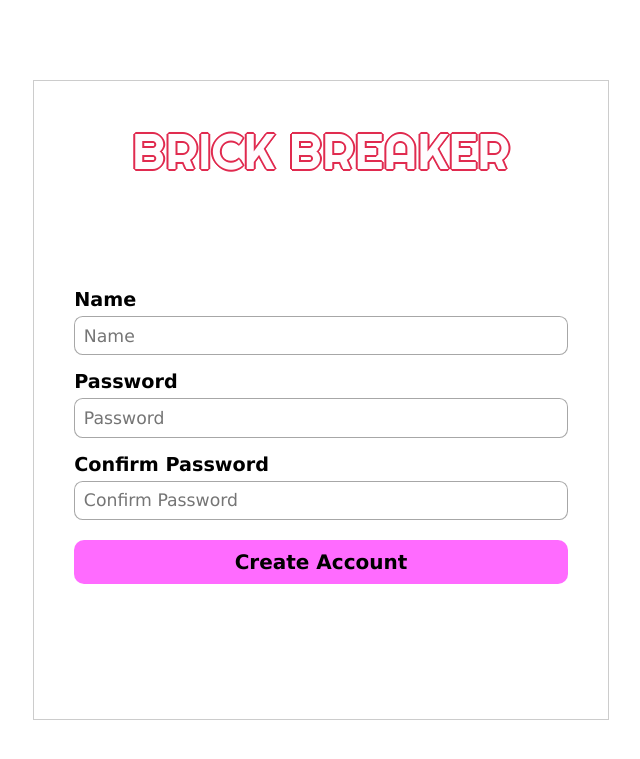
After one commit to kimhuy1303/BreakOut, a PHP site: page /register.php in a window 1280 px wide. The commit adds this page. Shown: the top 759 px of the page, without its empty margins (319-959 px from the left). Run offline with PHP 8.4, Linux system fonts and the light colour scheme; some libraries are stand-ins or nearby versions.

Commit message:
Update input placeholder and file register

```diff
--- /dev/null
+++ b/register.php
@@ -0,0 +1,161 @@
+<!DOCTYPE html>
+<html lang="en">
+
+<head>
+    <meta charset="utf-8">
+    <meta name="viewport" content="width=device-width, initial-scale=1">
+    <meta http-equiv="x-ua-compatible" content="ie=edge">
+    <link href="https://fonts.googleapis.com/css2?family=Kanit:wght@100&display=swap" rel="stylesheet">
+    <link href="https://fonts.googleapis.com/css?family=Righteous" rel="stylesheet" />
+    <script src="https://unpkg.com/phosphor-icons"></script>
+    <title>My Example</title>
+
+    <!-- CSS -->
+    <style>
+    * {
+        margin: 0;
+        padding: 0;
+        box-sizing: border-box;
+    }
+
+    .logo {
+        font-family: "Righteous";
+        font-style: normal;
+        width: 90%;
+        height: 50px;
+        margin: 2rem auto;
+        /* text-align: center;/ */
+        display: block;
+        font-size: 50px;
+        display: flex;
+        justify-content: center;
+        align-items: center;
+
+    }
+
+    .logo p {
+        color: #fefcfe;
+        /* left: 15%;
+        position: absolute; */
+        text-shadow: 2px 0 0 #e02a4f, -2px 0 0 #e02a4f, 0 2px 0 #e02a4f,
+            0 -2px 0 #e02a4f, 1px 1px #e02a4f, -1px -1px 0 #e02a4f, 1px -1px 0 #e02a4f,
+            -1px 1px 0 #e02a4f;
+    }
+
+    .logo i {
+        font-size: 55px;
+        /* position: absolute; */
+        /* left: 4%; */
+
+        transform: translateY(1px);
+        /* display: block; */
+        color: #f9c0cc;
+    }
+
+    .myForm {
+        position: absolute;
+        top: 50%;
+        left: 50%;
+        transform: translate(-50%, -50%);
+        font-family: "Lucida Sans Unicode", "Lucida Grande", sans-serif;
+        font-size: 0.8em;
+        width: 45em;
+        height: 50em;
+        padding: 1em;
+        border: 1px solid #ccc;
+    }
+
+    .myForm>form p {
+        margin: 15px auto;
+        transform: translateY(80px);
+        width: 90%;
+    }
+
+    .myForm * {
+        box-sizing: border-box;
+    }
+
+    .myForm label {
+        font-size: 1.5em;
+        font-weight: 600;
+
+    }
+
+    .myForm input {
+        display: block;
+        width: 100%;
+        border-radius: 0.5em;
+        font-family: "Lucida Sans Unicode", "Lucida Grande", sans-serif;
+        font-size: 0.9em;
+        padding: 0.5em;
+        margin: 0.3em 0 0.3em 0;
+        border: 1px solid rgba(80, 80, 80, 0.5);
+    }
+
+    .myForm input[type="submit"] {
+        padding: 0.5em;
+        font-size: 20px;
+        border-radius: 0.5em;
+        background: #f2fa;
+        border: none;
+        font-weight: bold;
+        margin-top: 1em;
+    }
+
+    .myForm input[type="submit"]:hover {
+        background: #f2fe;
+        cursor: pointer;
+    }
+    </style>
+
+</head>
+
+<body>
+    <div class="myForm">
+        <div class="logo">
+            <i class="ph-target"></i>
+            <p>BRICK BREAKER</p>
+        </div>
+        <form method="post" action="#">
+            <p>
+                <label>Name
+                    <input type="text" name="name" placeholder="Name">
+                </label>
+            </p>
+
+            <p>
+                <label>Password
+                    <input type="password" placeholder="Password" name="password">
+                </label>
+            </p>
+            <p>
+                <label>Confirm Password
+                    <input type="text" name="customer_name" placeholder="Confirm Password">
+                </label>
+            </p>
+
+            <p><input type="submit" name="submit-button" value="Create Account"></input></p>
+
+        </form>
+        <!-- <form>
+                <div class="form-group">
+                    <input id="username" type="text" class="form-control" placeholder="Username" name="username" />
+                </div>
+                <div class="form-group">
+                    <input id="password" type="password" class="form-control" placeholder="Password" name="password" />
+                    <i class="ph-eye-slash" id="btnPassword"></i>
+                    <i class="ph-eye" id="btnPassword"></i>
+                </div>
+                <div class="form-group">
+                    <input id="password" type="password" class="form-control" placeholder="Confirm Password"
+                        name="password" />
+                    <i class="ph-eye-slash" id="btnPassword"></i>
+                    <i class="ph-eye" id="btnPassword"></i>
+                </div>
+                <p id="alert"></p>
+            </form> -->
+    </div>
+
+</body>
+
+</html>
```
Also changed, not shown: BreakOut.html (+5 -2 lines), animate.js (+4 -3 lines), background.css (+54 -24 lines), style.css (added, +156 -0 lines).
